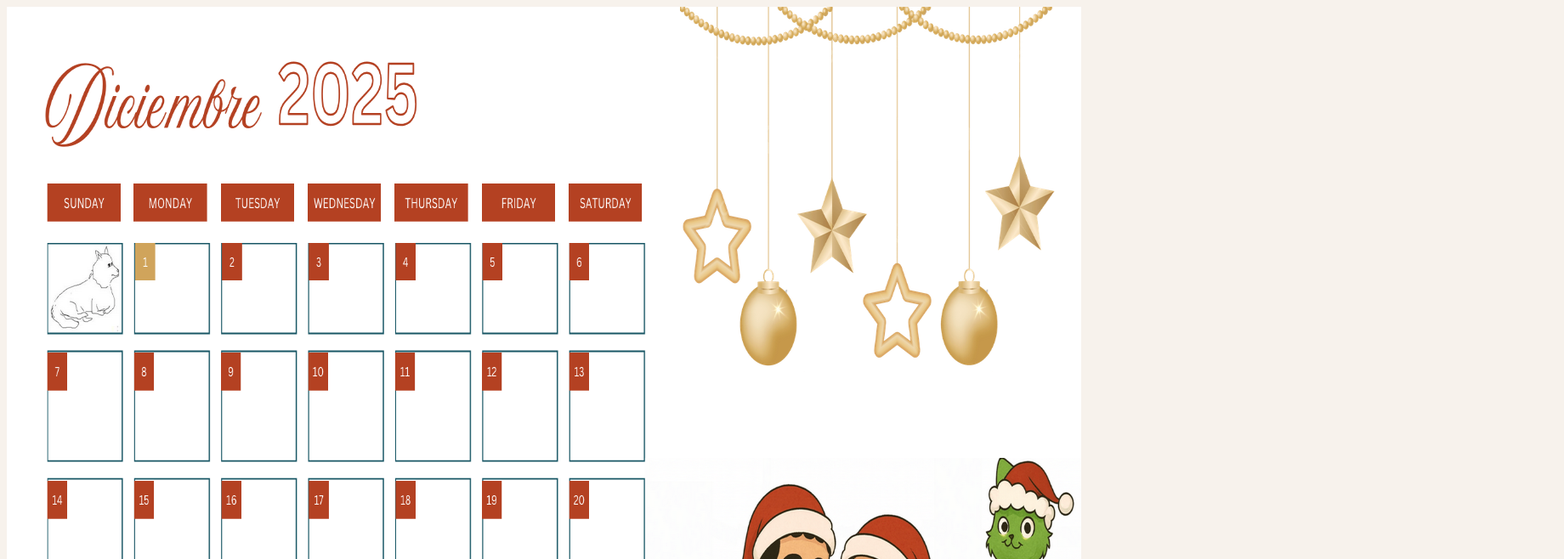
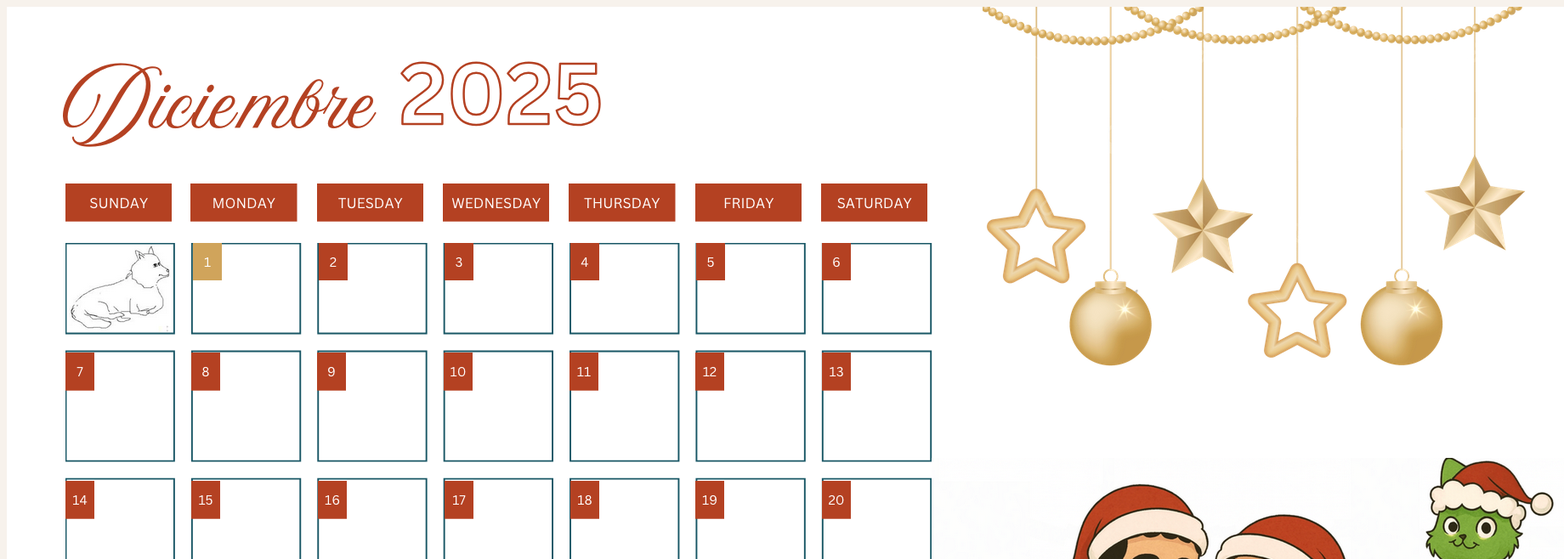
Before and after one commit to Enrique-AZC/AdventCalendar, a plain HTML site: page index.html in a window 1280 px wide. Shown: the top 658 px of the page at 85% size, 1840 px wide, since content can reach past the window. Drawn offline with Linux system fonts and the light colour scheme.

Commit message:
Refactor CSS for layout and calendar dimensions
Updated CSS styles for body and calendar elements.

```diff
--- a/index.html
+++ b/index.html
@@ -7,17 +7,22 @@
   display: flex;
   justify-content: center;
   background: #f7f2ec;
+  overflow: auto;
+  min-width: 1832px;
 }
 
 .calendar-container {
   position: relative;
   width: 1832px;
   height: 1030px;
+  min-width: 1832px;
+  min-height: 1030px;
 }
 
+
 .calendar-image {
-    width: 100%;
-    height: 100%;
+  width: 1832px;
+  height: 1030px;
   display: block;
 }
 
```
Lines whose indentation alone changed are shown as unchanged.
